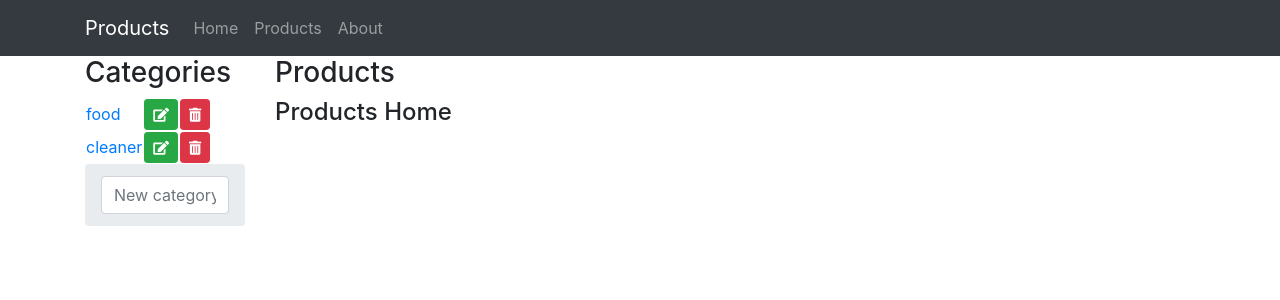
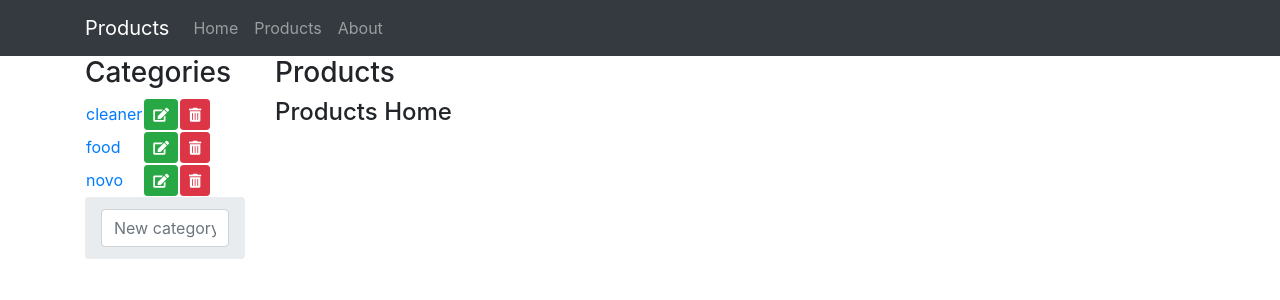
Before and after one commit to hnrqsss/crud-spa, a React (Create React App) app: page /products in a window 1280 px wide. Shown: the top 300 px of the page. Built offline with nearby package versions, Linux system fonts and the light colour scheme; data requests are answered from the project's data file.

Commit message:
past states categories from Category component to App and inject it from props

```diff
--- a/db.json
+++ b/db.json
@@ -3,12 +3,12 @@
     {
       "id": 1,
       "product": "rice",
-      "category": 1
+      "category": 3
     },
     {
       "id": 2,
       "product": "bean",
-      "category": 1
+      "category": 3
     },
     {
       "id": 3,
@@ -18,12 +18,16 @@
   ],
   "categories": [
     {
-      "id": 1,
-      "category": "food"
+      "id": 2,
+      "category": "cleaner"
     },
     {
-      "id": 2,
-      "category": "cleaner"
+      "category": "food",
+      "id": 3
+    },
+    {
+      "category": "novo",
+      "id": 4
     }
   ]
 }
--- a/src/Api.js
+++ b/src/Api.js
@@ -9,7 +9,7 @@ const Api = {
     getCategories:           ()         => api.get('categories'),
     getCategoriesById:       (id)       => api.get('categories/'+id),
     deleteCategory:          (id)       => api.delete('categories/'+id),
-    addCategory:             (category) => api.post('categories',{category}),
+    addCategory:             (category) => api.post('categories', {category}),
 
     // products
     getProducts:             ()         => api.get('products'),
--- a/src/App.js
+++ b/src/App.js
@@ -11,6 +11,42 @@ import About from './About'
 import Products from './Products'
 
 class App extends Component {
+
+  constructor(props) {
+    super(props)
+
+    this.state = {
+      categories: []
+    }
+
+    this.loadCategories = this.loadCategories.bind(this)
+    this.removeCategory = this.removeCategory.bind(this)
+    this.addCategory    = this.addCategory.bind(this)
+  }
+
+  loadCategories() {
+    this.props.api
+        .getCategories()
+            .then(res => {
+                this.setState({categories: res.data})
+            })
+            .catch(err => console.log('Error: '+err))
+  }
+
+  removeCategory(category) {
+        this.props.api
+            .deleteCategory(category.id)
+                .then(() => this.loadCategories())
+                .catch(err => console.log(err))
+
+  }
+
+  addCategory(category) {
+    this.props.api.addCategory(category)
+      .then(() => this.loadCategories())
+      .catch(err => console.log(err))
+  }
+
   render() {
     return (
       <Router>
@@ -43,7 +79,16 @@ class App extends Component {
 
             <div className='container'>
               <Route exact path='/' component={Home} />
-              <Route path='/products' component={Products} />
+              <Route path='/products' render={(props) => {
+                  return (<Products
+                            {...props}
+                            loadCategories={this.loadCategories}
+                            removeCategory={this.removeCategory}
+                            addCategory={this.addCategory}
+                            categories={this.state.categories}
+                            />)
+                  }
+                } />
               <Route exact path='/about' component={About} />
             </div>
           </div>
--- a/src/Products.js
+++ b/src/Products.js
@@ -1,7 +1,6 @@
 import React, {Component} from 'react'
 import { Route, Link } from 'react-router-dom'
 
-import Api from './Api'
 import ProductsHome from './ProductsHome'
 import Category from './Category'
 
@@ -10,33 +9,13 @@ export default class Products extends Component {
     constructor(props) {
         super(props)
 
-        this.state = {
-            categories: []
-        }
-
         this.handleNewCategory = this.handleNewCategory.bind(this)
-        this.loadCategories    = this.loadCategories.bind(this)
-        this.removeCategory    = this.removeCategory.bind(this)
+        this.renderCategory    = this.renderCategory.bind(this)
     }
 
     //when component is render
     componentDidMount() {
-        this.loadCategories()
-    }
-
-    loadCategories() {
-        Api.getCategories()
-            .then(res => {
-                this.setState({categories: res.data})
-            })
-            .catch(err => console.log('Error: '+err))
-    }
-
-    removeCategory(category) {
-        Api.deleteCategory(category.id)
-            .then(() => this.loadCategories())
-            .catch(err => console.log(err))
-
+        this.props.loadCategories()
     }
 
     renderCategory(category) {
@@ -53,7 +32,7 @@ export default class Products extends Component {
                     <td>
                         <button
                             className='btn btn-danger btn-sm'
-                            onClick={() => this.removeCategory(category)}
+                            onClick={() => this.props.removeCategory(category)}
                         >
                             <i className="fas fa-trash-alt"></i>
                         </button>
@@ -64,19 +43,14 @@ export default class Products extends Component {
 
     handleNewCategory(event) {
         if (event.keyCode === 13) {
-            const category = this.refs.category.value
-            Api.addCategory(category)
-                .then(res => {
-                    this.refs.category.value = ''
-                    this.loadCategories()
-                })
-                .catch(error => console.log(error))
+            this.props.addCategory(this.refs.category.value)
+            this.refs.category.value = ''
         }
     }
 
     render() {
-        const { match } = this.props
-        const { categories } = this.state
+        const { match,categories } = this.props
+
         return(
             <div className='row'>
 
--- a/src/index.js
+++ b/src/index.js
@@ -2,9 +2,10 @@ import React from 'react'
 import ReactDOM from 'react-dom'
 import App from './App'
 import registerServiceWorker from './registerServiceWorker'
+import Api from './Api'
 
 // bootstrap 4
 import 'bootstrap/dist/css/bootstrap.min.css'
 
-ReactDOM.render(<App />, document.getElementById('root'))
+ReactDOM.render(<App api={Api} />, document.getElementById('root'))
 registerServiceWorker()
```
Also changed, not shown: src/Category.js (+4 -3 lines).
